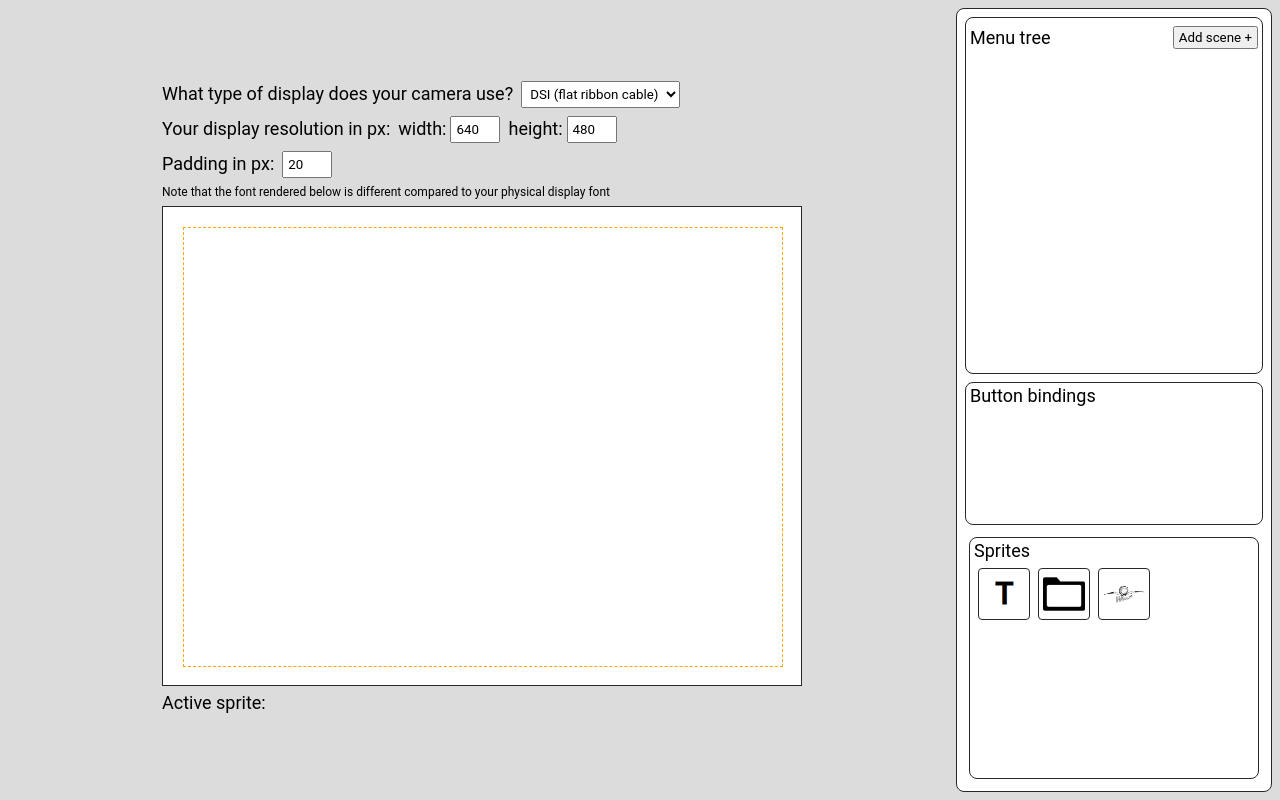
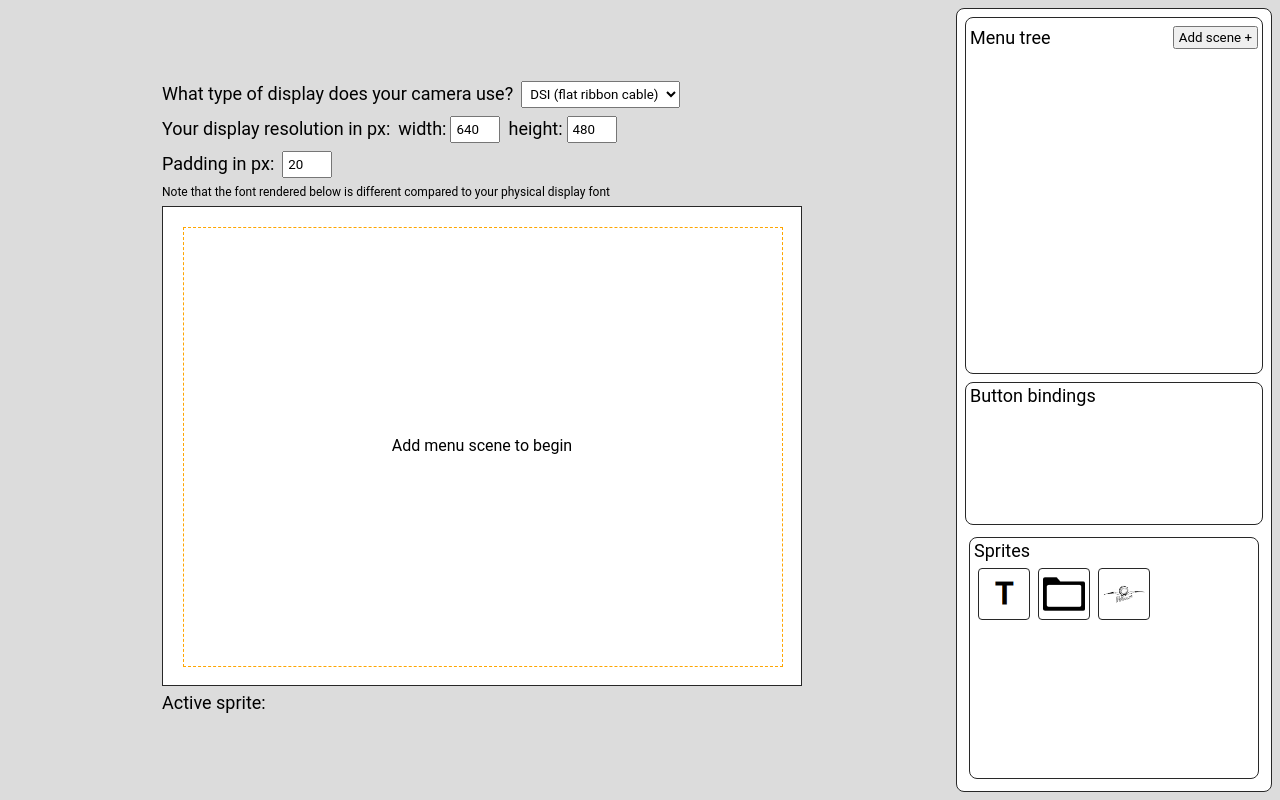
Before and after one commit to jdc-cunningham/pelicam, a React (Create React App) app in the folder src/menu-builder/app/: page / in a window 1280 px wide. Built offline with nearby package versions, Linux system fonts and the light colour scheme.

Commit message:
enforce menu scene before adding sprites

```diff
--- a/src/menu-builder/app/src/components/Display/Display.js
+++ b/src/menu-builder/app/src/components/Display/Display.js
@@ -54,6 +54,12 @@ const Display = (props) => {
   const imgDrop = (e) => {
     e.stopPropagation();
     e.preventDefault();
+
+    if (!activeMenuName) {
+      alert("Please add a menu scene");
+      return;
+    }
+
     const spriteDataPlainText = e.dataTransfer.getData('text/plain');
     const spriteData = spriteDataPlainText.includes('{') ? JSON.parse(spriteDataPlainText) : {};
 
@@ -167,7 +173,7 @@ const Display = (props) => {
   };
 
   useEffect(() => {
-    if (Object.keys(sprites).length) {
+    if (activeMenuName && Object.keys(sprites).length) {
       setMenuScenes(prevMenuScenes => ({
         ...prevMenuScenes,
         [activeMenuName]: {
@@ -247,7 +253,7 @@ const Display = (props) => {
       </div>
       <div className="App__left-display">
         <div
-          className="App__left-display-scene"
+          className={`App__left-display-scene ${Object.keys(sprites).length > 0 ? '' : 'centered'}`}
           onDragOver={(e) => {e.preventDefault()}}
           onDrop={imgDrop}
           style={{
@@ -266,6 +272,7 @@ const Display = (props) => {
               height: (displayInfo.resolution[1] - (displayInfo.padding * 2))
             }}
           ></div>
+          {!Object.keys(menuScenes).length && <p className="App__left-display-scene-init-msg">Add menu scene to begin</p>}
         </div>
       </div>
       <div className="App__left-display-sprite-info">
--- a/src/menu-builder/app/src/components/Display/Display.scss
+++ b/src/menu-builder/app/src/components/Display/Display.scss
@@ -24,6 +24,20 @@
   position: relative;
   background-color: white;
   border: 1px solid #282828;
+  height: 100%;
+
+  &.centered {
+    display: flex;
+    align-content: center;
+    justify-content: center;
+  }
+}
+
+.App__left-display-scene-init-msg {
+  display: flex;
+  align-items: center;
+  justify-content: center;
+  height: auto;
 }
 
 .App__left-display-info-type {
```
